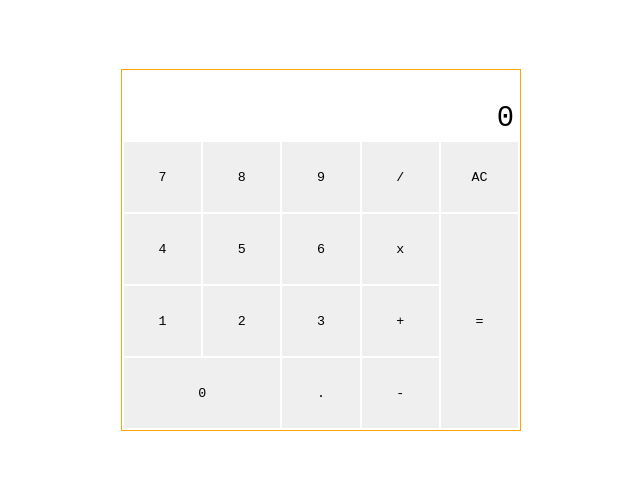
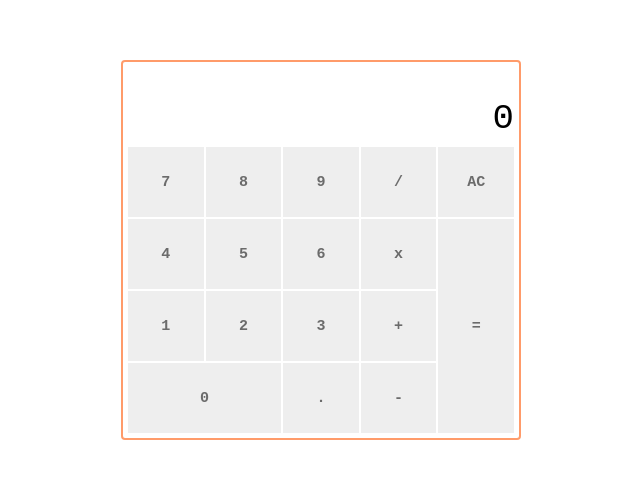
Before and after one commit to ericraycodes/fcc-jscalculator-2.0, a React (Vite) app: page / in a window 1280 px wide. Shown: the part 150-628 px from the top of the page, without its empty margins (319-959 px from the left). Built offline with nearby package versions, Linux system fonts and the light colour scheme.

Commit message:
minimal css

```diff
--- a/src/assets/calculator.jsx
+++ b/src/assets/calculator.jsx
@@ -3,7 +3,7 @@
 
 
 // check if data is a numeric
-const isTypeNumber = (data) => /^\-?[0-9]+\.?[0-9]*$/.test(data) || typeof data === 'number' || data === '.';
+const isTypeNumber = (data) => /^\-?[0-9]+\.?[0-9]*$/.test(data) || data==='.' || (typeof data === 'number');
 // check if data is operator
 const isTypeOperator = (data) => /^[x/+-]$/.test(data);
 
@@ -297,9 +297,9 @@ export default function runCalculator(array, string) {
 	}
 	// implement computation
 	else if (isForCalculation) {
-		// anti-equals-spam condition
+		// there must be an expression, and anti-equals-spam condition
 		const isExpressionHasEquals = expression.some(_ => _ === '=');
-		if (!isExpressionHasEquals) {
+		if (expression.length>0 && !isExpressionHasEquals) {
 
 			// step 1: append '=' to expression
 			expression.push(input);
--- a/src/components/Buttons.jsx
+++ b/src/components/Buttons.jsx
@@ -65,8 +65,8 @@ class Buttons extends React.Component {
   onMouseUp = (event) => {
     // console.log
     window.console.log('USER:', event.target);
-    // pass the event to the parent component
-    this.props.setExpression(event);
+    // pass the event to the parent component when buttons were targeted
+    if (event.target.nodeName === 'BUTTON') this.props.setExpression(event);
   }
 
   render() {
--- a/src/styles/buttons.css
+++ b/src/styles/buttons.css
@@ -51,4 +51,18 @@ button {
 
   /* box */
   border: none;
+
+  /* color */
+  color: rgba(0, 0, 0, 0.55);
+  background-color:rgba(221, 221, 221, 0.5);
+
+  /* typo */
+  font-weight: bold;
 }
+button:hover {
+  background-color: #DDDDDD;
+}
+button:active {
+  background-color: rgba(221, 221, 221, 0.5);
+  color: orange;
+}
--- a/src/styles/calculator.css
+++ b/src/styles/calculator.css
@@ -6,8 +6,6 @@
 }
 
 .calculator {
-  /* temporary */
-  border: 1px solid orange;
 
   /* dimension */
   min-width: 240px;
@@ -15,5 +13,7 @@
   width: calc(var(--btn-width) * 5);
 
   /* box */
-  padding: 2px;
+  border: 2px solid #FF9B6A;
+  border-radius: 4px;
+  padding: 5px;
 }
--- a/src/styles/display.css
+++ b/src/styles/display.css
@@ -1,38 +1,36 @@
 
 
 .display-container {
-  /* temporary */
-  /* border: 1px dashed green; */
 
   /* dimension */
   width: 100%;
-  height: 70px;
+  min-height: 80px;
 
   /* layout */
   display: flex;
   flex-direction: column;
   justify-content: center;
-
-  /* box */
-  padding: 0 4px;
 }
 
 
 /* expression display */
 #expression {
   /* typo */
-  font-size: 1.1rem;
+  font-size: 1.2rem;
   text-align: right;
 
   /* dimension */
   min-height: 23px;
 
-  /* overflow */
+  /* color */
+  color: rgba(0, 0, 0, 0.8);
 
 }
 /* #display element, input / result */
 #display {
+  /* box */
+  min-height: 42px;
   /* typo */
-  font-size: 1.8rem;
+  font-size: 2.3rem;
   text-align: right;
 }
--- a/src/styles/index.css
+++ b/src/styles/index.css
@@ -10,6 +10,8 @@
 * {
   /* typo */
   font-family: monospace, Courier, Courier New, Arial, "Times New Roman", sans-serif, serif;
+  font-size: 0.97rem;
+  /* font-weight: bold; */
 
   /* box */
   box-sizing: border-box;
```
Also changed, not shown: src/Calculator.jsx (+6 -3 lines).
